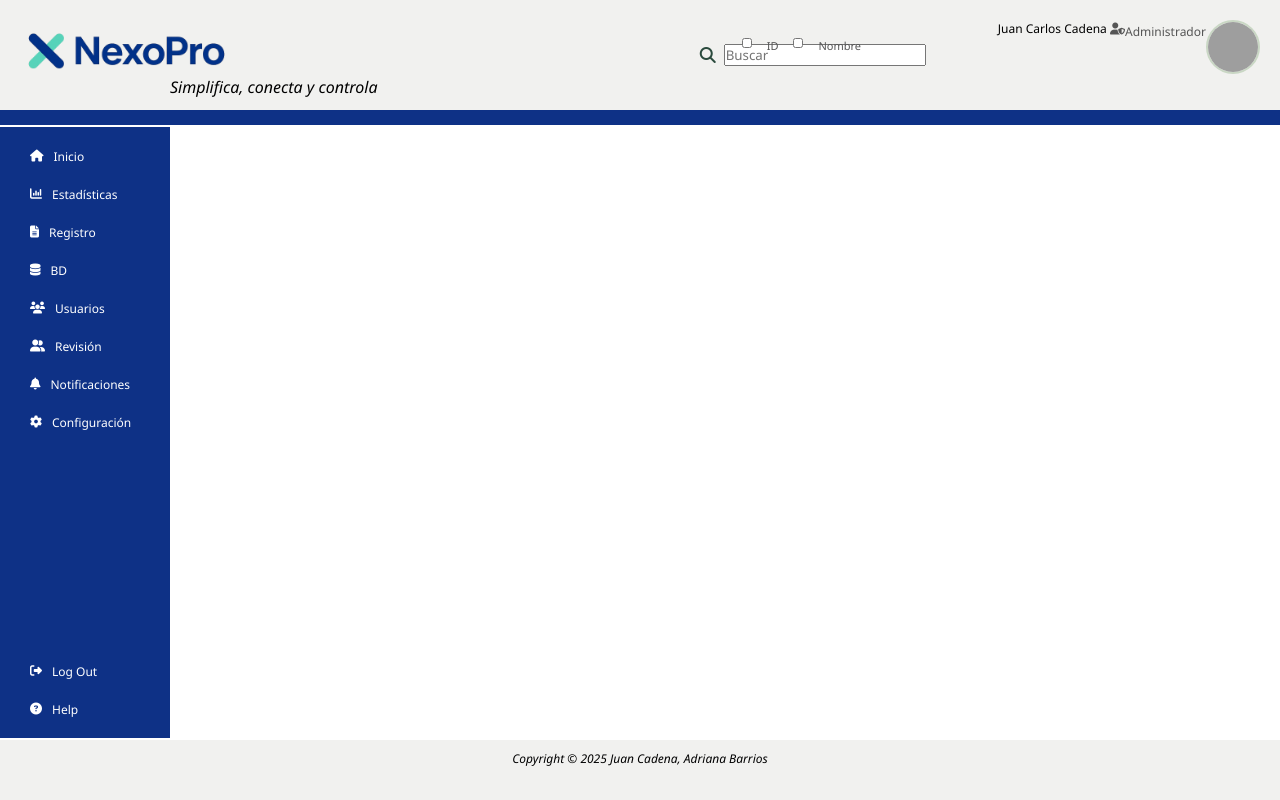
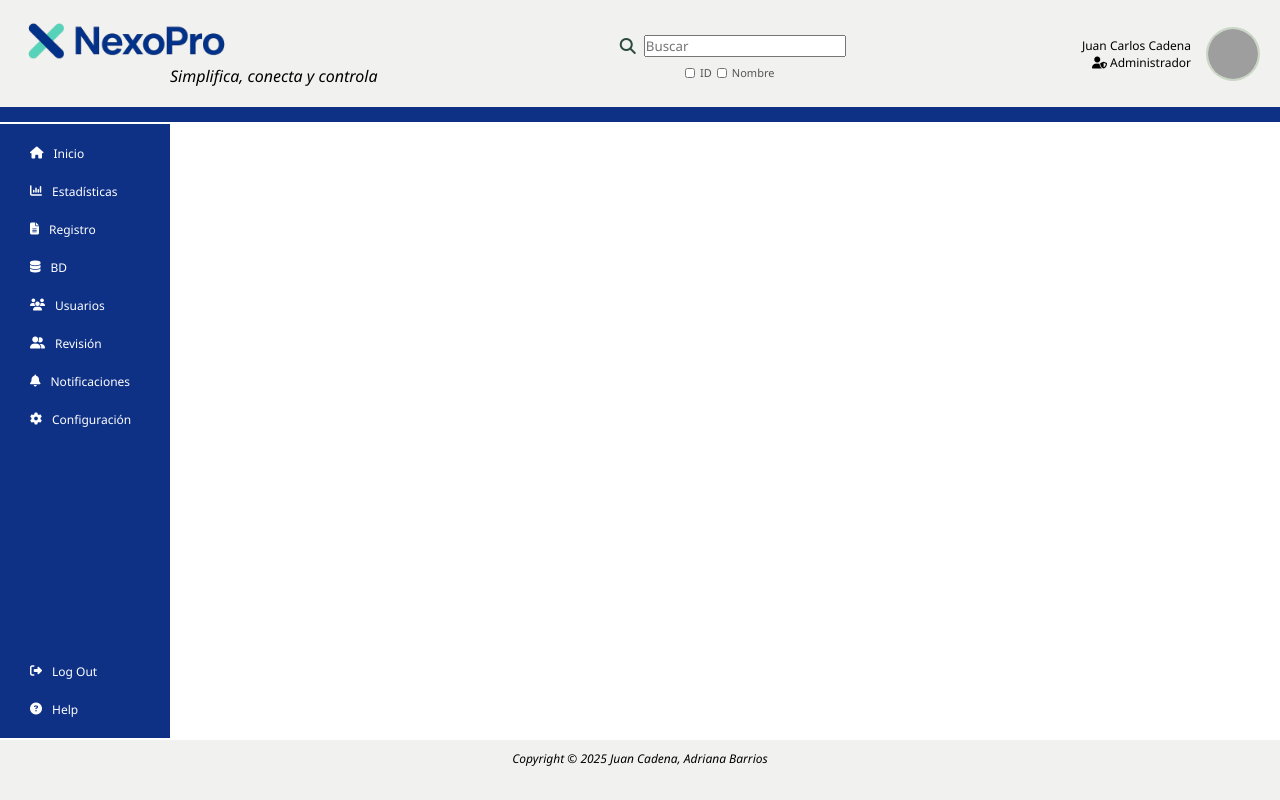
Before and after one commit to adbarrios87/ProyectoAdso, a plain HTML site: page src/paginas/template.html in a window 1280 px wide. Drawn offline with Linux system fonts and the light colour scheme; grey boxes are pictures that could not be loaded.

Commit message:
plantilla finalizada

```diff
--- a/src/css/template.css
+++ b/src/css/template.css
@@ -3,111 +3,98 @@
   margin: 0;
   padding: 0;
   font-family: "Segoe UI", sans-serif;
-
 }
 body {
   background-color: #ffffff;
   min-height:  100vh;
-  display:flex; /* convierte un elemento en un contenedor flexible */
+  display:flex;   /* convierte un elemento en un contenedor flexible */
   flex-direction: column; /* apila los elementos dentro de un contenedor flex uno encima del otro, formando una columna vertical */
 }
 header {
   display: flex;
-  height: 70px;
   background-color: #f1f1ef;
   border-bottom: 15px solid #0e3186;
   padding: 20px 20px;
-  justify-content: space-between;
+  justify-content: space-between;}
 
-}
-/* --- Sección logo y slogan --- */
+  /* --- Sección logo y slogan --- */
+  .logo {height: 40px;}
+  .tagline {
+    font-style: italic;
+    font-size: 16px;
+    color: #000000;
+    margin-left: 150px;}
 
+/* --- Sección de busqueda --- */
 
-.logo {
-  padding-top: 10px;
-  height: 40px;
-}
-.tagline {
-  font-style: italic;
-  font-size: 16px;
-  color: #000000;
-  margin-top: 1px;
-  margin-left: 150px;
-}
-/* --- Sección de busqueda --- */
 .search-section {
   display: flex;
+  flex-direction: column;
   align-items: center;
-}
+  justify-content: center;
+  flex:1;}
 
 .search-box {
-  display: flex;
+  display: flex; /* En conjunto alinean verticalmente el icono y la entrada de texto */
   align-items: center;
   background: transparent;
   border: none;
   padding: 8px 12px;
   width: 220px;
-  margin-left: 50%; /* Ajusta este valor para que quede al ancho de ventana*/
-  }
+  margin-left: 0;}/* Ajusta este valor para que quede al ancho de ventana*/
 
-.search-box i {
+.search-box i { /*Color tamaño y ubicacion del simbolo de lupa*/
   color: #2a4a3d;
   font-size: 16px;
-  margin-right: 8px;
-}
+  margin-right: 8px;}
+
 /* --- Sección de filtros de busqueda --- */
 .filters {
   display: flex;
-  gap:15px;
+  align-items: center;
+  gap: 5px;
   font-size: 13px;
-  margin-top: -20px;
-  margin-left: -190px;
-}
+  margin-top: 0px;
+  margin-left: 0;}
 
 .dot { /* --- Check box--- */
   display: inline-block;
   width: 10px;
   height: 10px;
-  border-radius: 4px;
-
-}
+  border-radius: 4px;}
 
 .filter-item {
   display: inline-flex;
   font-size: 11px;
   color: #555;
-  align-items: left;
-}
+  align-items: left;}
 
 /* --- Sección de usuario --- */
 .user-section {
-  display:flex;
-  align-items: right;
-
-}
+  display: flex;
+  align-items: center;
+  justify-content: center;}
 .user-info {
+  display: flex;
+  flex-direction: column;
   text-align: right;
   font-size: 12px;
-}
-.user-role {
-  display: inline-flex;
-  font-size: 12px;
-  color: #555555;
-}
+  padding-right: 15px;}
+
 .user-img {
   width: 50px;
   height: 50px;
   border-radius: 50%;
   object-fit: cover;
   border: 2px solid #c9d7c4;
-  align-items: right;
-}
-/* --- Sección de navegador --- */
+  align-items: right;}
+
+  /* --- Sección de navegador --- */
 .content {
-  flex: 1;
+  flex: 1;/* ocupa todo el espacio disponible entre el header y el footer */
   display: flex;
-  align-items: stretch; /* nav se estira a la altura del contenedor */
-}
+  align-items: stretch;} /* estira a la altura del contenedor a la pantalla */
+
 nav {
   background-color: #0e3186;
   padding: 10px 10px;
@@ -118,21 +105,13 @@ nav {
   display: flex;
   flex-direction: column;
   justify-content: space-between;
-  border-top: 2px solid #ffffff;
-
-}
+  border-top: 2px solid #ffffff;}
 nav a {
   color: #ffffff;
   text-decoration: none;
   display: block;
-  margin: 10px 0;
+  margin: 10px 0;}
 
-}
-.menu, .bottom-menu {
-  list-style: none;
-  padding: 0;
-  margin: 0;
-}
 .menu li, .bottom-menu li {
   display: flex;
   align-items: center;
@@ -141,14 +120,11 @@ nav a {
   font-size: 12px;
   cursor: pointer;
   transition: background 0.3s, color 0.3s;
-  border-radius: 8px;
-}
+  border-radius: 8px;}
 
 .menu li:hover,
 .bottom-menu li:hover {
-  background-color: #2a2a2a;
-  color: #fff;
-  }
+  background-color: #2a2a2a;}
 
 .icon {
   width: 20px;
@@ -156,10 +132,7 @@ nav a {
   font-size: 12px;
 }
 main {
-  min-height: calc(100vh - 145px); /* altura total menos el header y el footer*/
-  padding: 20px;
-  margin-left: 170px;
-  overflow-y: auto;
+  overflow-y: auto; /*se agregarán barras de desplazamiento verticales solo si el contenido es más grande que el contenedor*/
   flex:1;
   min-height: 0;
 }
@@ -171,6 +144,5 @@ footer {
   color: #000000;
   background-color: #f1f1ef;
   font-style: italic;
-  clear: both;
   border-top:  2px solid #ffffff;
 }
```
Also changed, not shown: src/paginas/template.html (+3 -2 lines).
